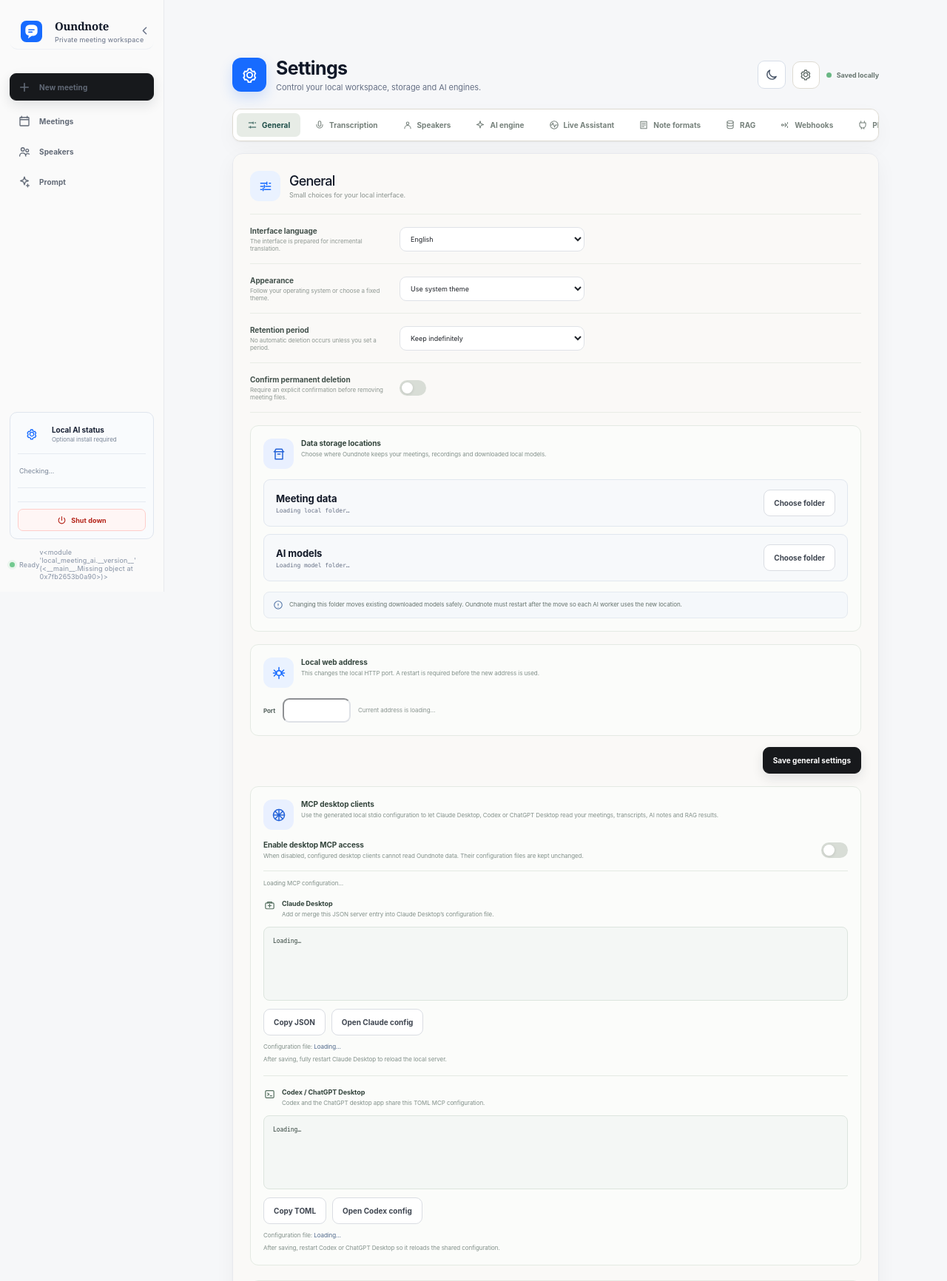
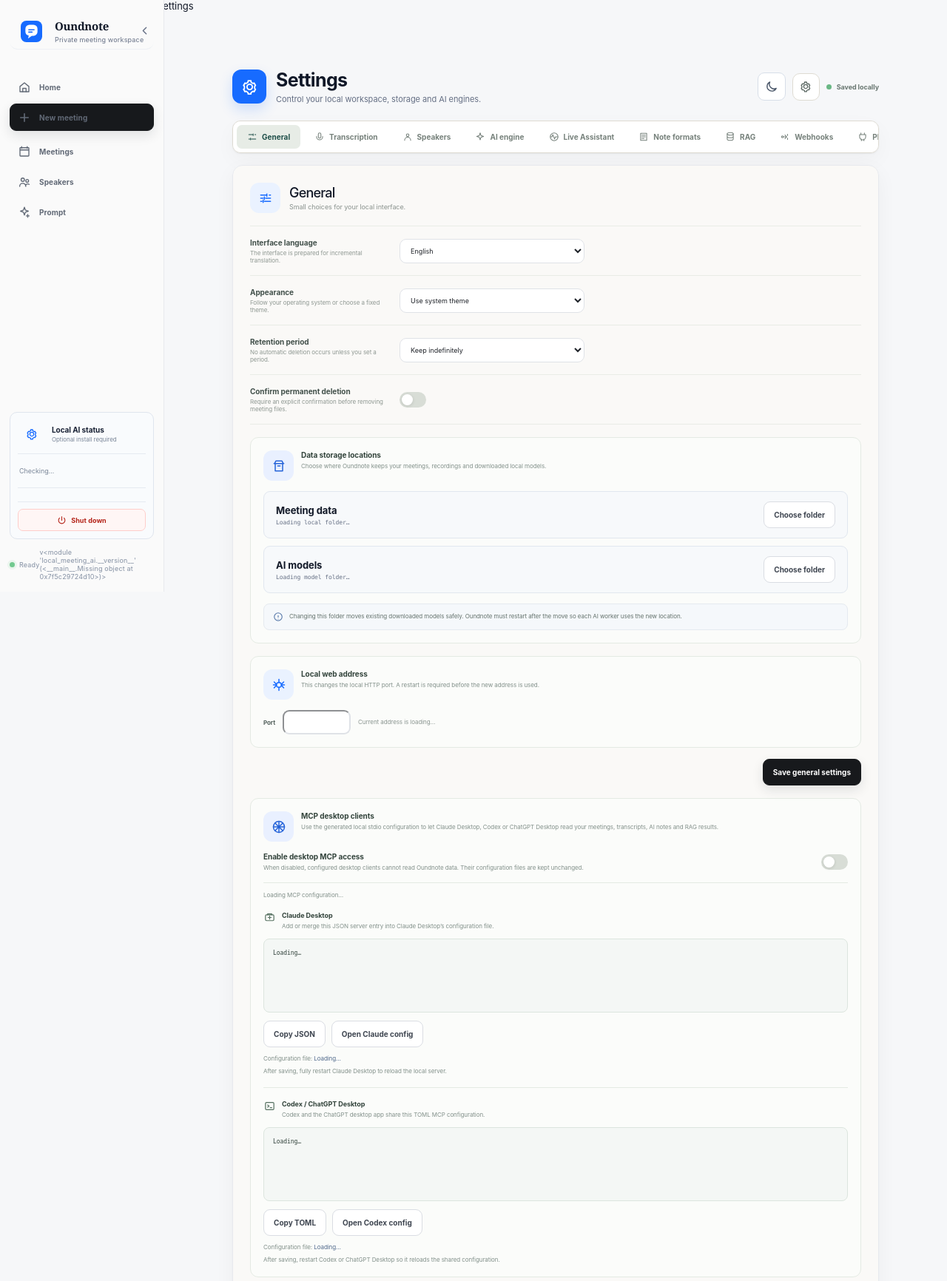
Before and after one commit to Aravindh-dev12/oundnote, a FastAPI app: page /settings in a window 1280 px wide. Shown: the top 1732 px of the page at 74% size. Run offline with FastAPI, Linux system fonts and the light colour scheme; parts of the project's set-up code (start-up, migrations or seed data) failed here and were passed over.

Commit message:
feat: align navigation with Flow Hub model

```diff
--- a/src/local_meeting_ai/web/templates/base.html
+++ b/src/local_meeting_ai/web/templates/base.html
@@ -29,9 +29,13 @@
       </button>
 
       <nav class="primary-nav" aria-label="Main navigation" data-i18n-aria-label="nav.main">
-        <a href="/?new=1" class="sidebar-new-meeting" title="New meeting" data-i18n-title="nav.new_meeting">
+        <a href="/" class="{{ 'active' if page == 'home' else '' }}" title="Home">
+          <svg viewBox="0 0 24 24" aria-hidden="true"><path d="M4 10.5 12 4l8 6.5V20H4Z"/><path d="M9 20v-6h6v6"/></svg>
+          <span>Home</span>
+        </a>
+        <a href="/capture" class="sidebar-new-meeting" title="New meeting" data-i18n-title="nav.new_meeting">
           <svg viewBox="0 0 24 24" aria-hidden="true"><path d="M12 5v14M5 12h14"/></svg>
-          <span data-i18n="nav.new_meeting">Capture</span>
+          <span data-i18n="nav.new_meeting">New capture</span>
         </a>
         <a href="/meetings" class="{{ 'active' if page == 'meetings' else '' }}" title="Meetings" data-i18n-title="nav.meetings">
           <svg viewBox="0 0 24 24" aria-hidden="true"><path d="M7 3v3M17 3v3M4 9h16M5 5h14a1 1 0 0 1 1 1v13a1 1 0 0 1-1 1H5a1 1 0 0 1-1-1V6a1 1 0 0 1 1-1Z"/></svg>
@@ -85,6 +89,14 @@
         <svg viewBox="0 0 24 24" aria-hidden="true"><path d="M4 7h16M4 12h16M4 17h16"/></svg>
       </button>
     </div>
+
+    <nav class="mobile-bottom-nav" aria-label="Primary">
+      <a href="/" class="{{ 'active' if page == 'home' else '' }}"><span>Home</span></a>
+      <a href="/meetings" class="{{ 'active' if page == 'meetings' else '' }}"><span>Meetings</span></a>
+      <a href="/capture" class="mobile-capture"><span>Capture</span></a>
+      <a href="/speakers" class="{{ 'active' if page == 'speakers' else '' }}"><span>Speakers</span></a>
+      <a href="/settings" class="{{ 'active' if page == 'settings' else '' }}"><span>Settings</span></a>
+    </nav>
 
     <main class="main-content">
       {% block content %}{% endblock %}
```
